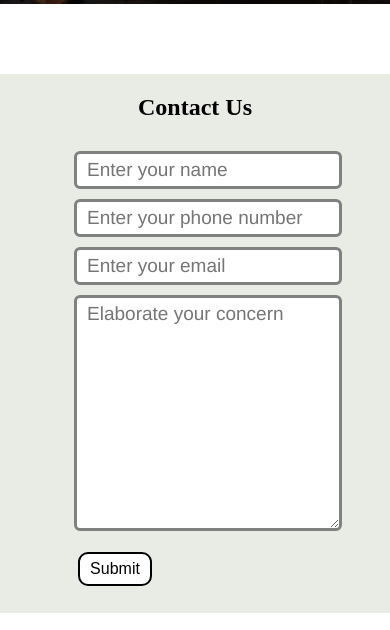
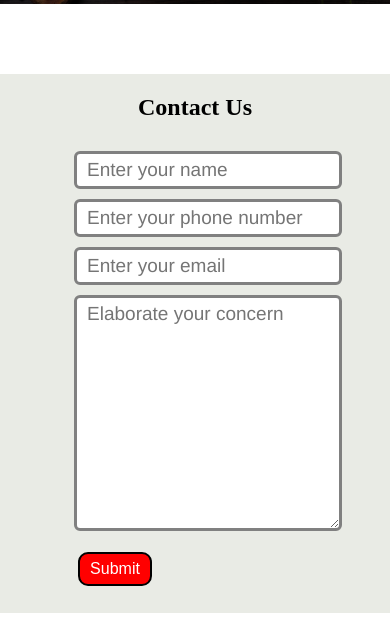
Before and after one commit to sarthakk1890/street_food.github.io, a plain HTML site: page index.html in a window 390 px wide. In both pictures the pointer is over the button "Submit". Shown: the part 4013-4643 px from the top of the page. Drawn offline with Linux system fonts and the light colour scheme.

Commit message:
Update style.css

```diff
--- a/style.css
+++ b/style.css
@@ -189,6 +189,11 @@ img.imgfluid {
     background-color: white;
 }
 
+.btn-dark:hover{
+    background-color: red;
+    color:white;
+}
+
 .burger{
     display: none;
     position: absolute;
@@ -336,6 +341,7 @@ img.imgfluid {
 }
 
 
+
 @media only screen and (max-width: 1200px){
     .navlist{
         flex-direction: column;
@@ -386,4 +392,8 @@ img.imgfluid {
     .button{
         text-align: center;
     }
+
+    .button .btn:hover{
+        background-color: #FF0000;
+    }
 }
```
